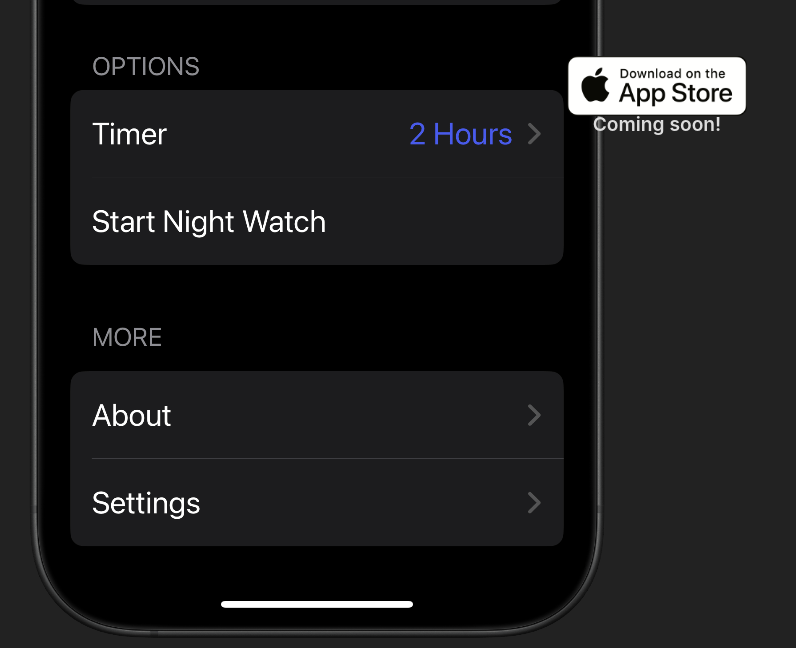
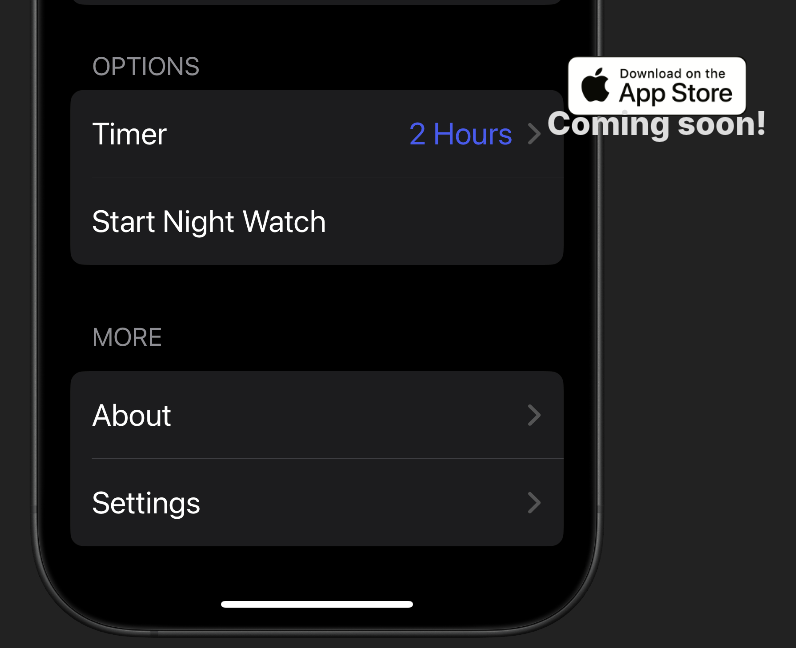
Before and after one commit to pizzaemoji/pizzaemoji.github.io, a PHP site: page /apps/rainy-night/ in a window 1280 px wide. Shown: the part 1020-1668 px from the top of the page, without its empty margins (203-999 px from the left). Run offline with PHP 8.4, Linux system fonts and the light colour scheme.

Commit message:
Update apps.css

```diff
--- a/apps/apps.css
+++ b/apps/apps.css
@@ -123,8 +123,8 @@ main {
 }
 .comingSoon	{
 	text-decoration: none;
-	font-size: 1.2rem;
-	font-weight: 600;
+	font-size: 2rem;
+	font-weight: 800;
 	line-height: 1rem;
 	text-align: center;
 	margin: auto;
```
